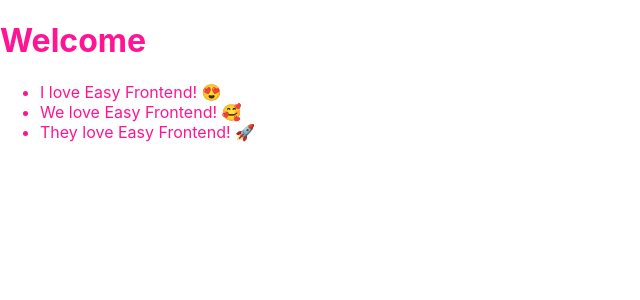
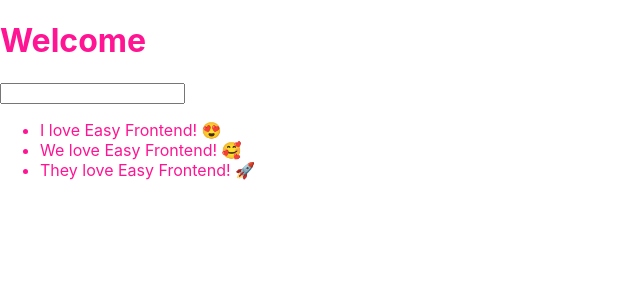
Before and after one commit to DungGramer/learning-react, a React (Create React App) app in the folder todo/: page / in a window 1280 px wide. Shown: the top 300 px of the page, without its empty margins (0-640 px from the left). Built offline with nearby package versions, Linux system fonts and the light colour scheme.

Commit message:
build the TodoForm component

```diff
--- a/todo/src/App.js
+++ b/todo/src/App.js
@@ -1,5 +1,6 @@
 import { useState } from 'react';
 import './App.scss';
+import TodoForm from './components/TodoForm';
 // import ColorBox from './components/ColorBox';
 import TodoList from './components/TodoList';
 
@@ -19,10 +20,21 @@
     setTodoList(newTodoList);
   }
 
+  function handleTodoFormSubmit(formValues) {
+    const newTodo = {
+      id: Date.now(),
+      ...formValues,
+    };
+    const newTodoList = [...todoList];
+    newTodoList.push(newTodo);
+    setTodoList(newTodoList);
+  }
+
   return (
     <div className="App">
       <h1>Welcome</h1>
       {/* <ColorBox /> */}
+      <TodoForm onSubmit={handleTodoFormSubmit} />
       <TodoList todos={todoList} onTodoClick={handleTodoClick} />
     </div>
   );
--- /dev/null
+++ b/todo/src/components/TodoForm/index.jsx
@@ -0,0 +1,38 @@
+import { useState } from 'react';
+import PropTypes from 'prop-types';
+
+const TodoForm = ({ onSubmit }) => {
+  const [value, setValue] = useState('');
+
+  function handleValueChange(e) {
+    setValue(e.target.value);
+  }
+
+  function handleSubmit(e) {
+    e.preventDefault();
+    if (!onSubmit) return;
+    const formValue = {
+      title: value,
+    };
+    onSubmit(formValue);
+
+    // Reset form
+    setValue('');
+  }
+
+  return (
+    <form onSubmit={handleSubmit}>
+      <input type="text" value={value} onChange={handleValueChange} />
+    </form>
+  );
+};
+
+TodoForm.propTypes = {
+  onSubmit: PropTypes.func,
+};
+
+TodoForm.defaultProps = {
+  onSubmit: null,
+};
+
+export default TodoForm;
```
